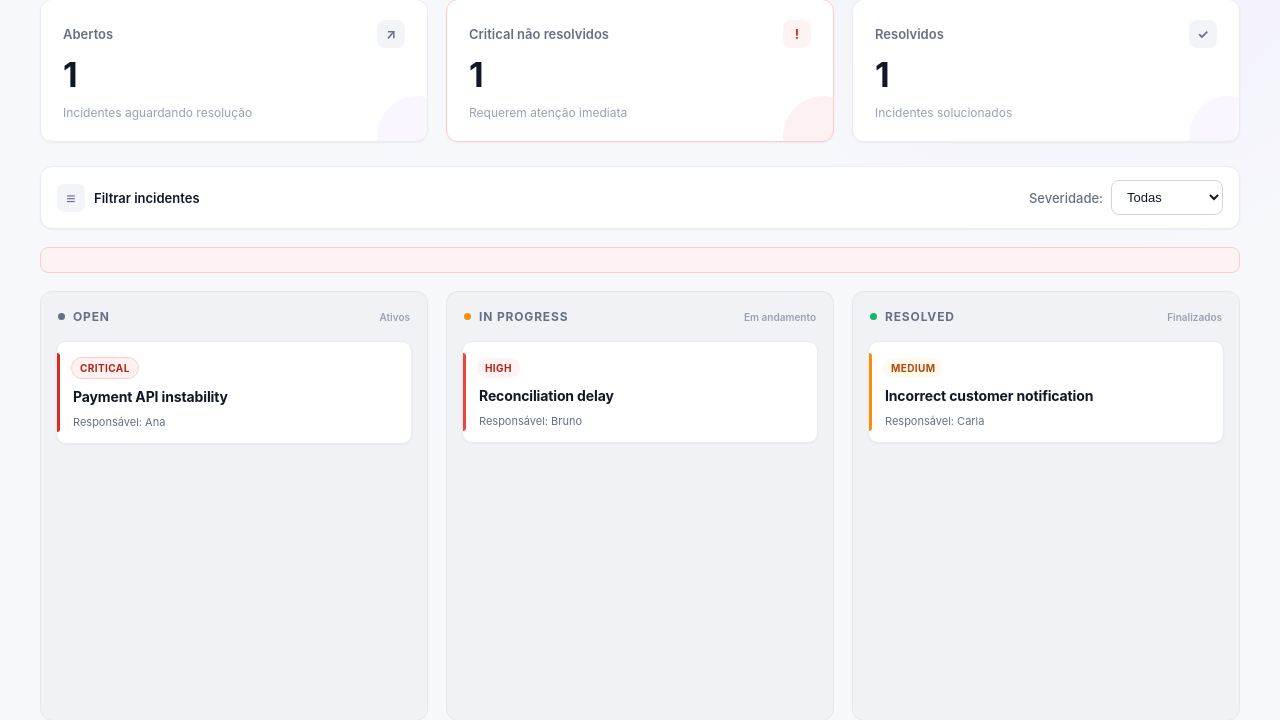
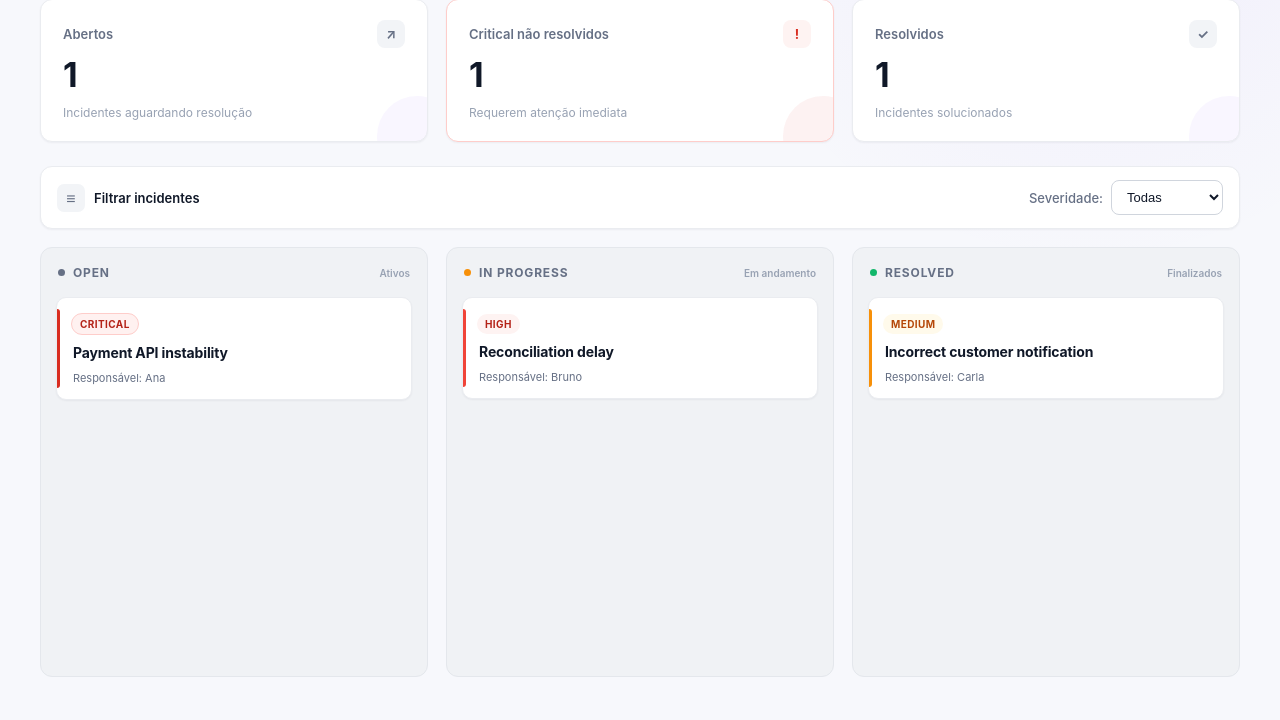
Before and after one commit to arthurbigal/Hackaton-Convem, a FastAPI app: page / in a window 1280 px wide. Shown: the part 117-837 px from the top of the page. After the commit the page ends 794 px from the top, so only its background shows below. Run offline with FastAPI, Linux system fonts and the light colour scheme; data comes from the database, SQL or seed files in the repository.

Commit message:
fix: hide error banner until needed

```diff
--- a/static/style.css
+++ b/static/style.css
@@ -1089,3 +1089,7 @@ main {
     padding: 21px;
   }
 }
+
+.error-banner[hidden] {
+  display: none;
+}
```
